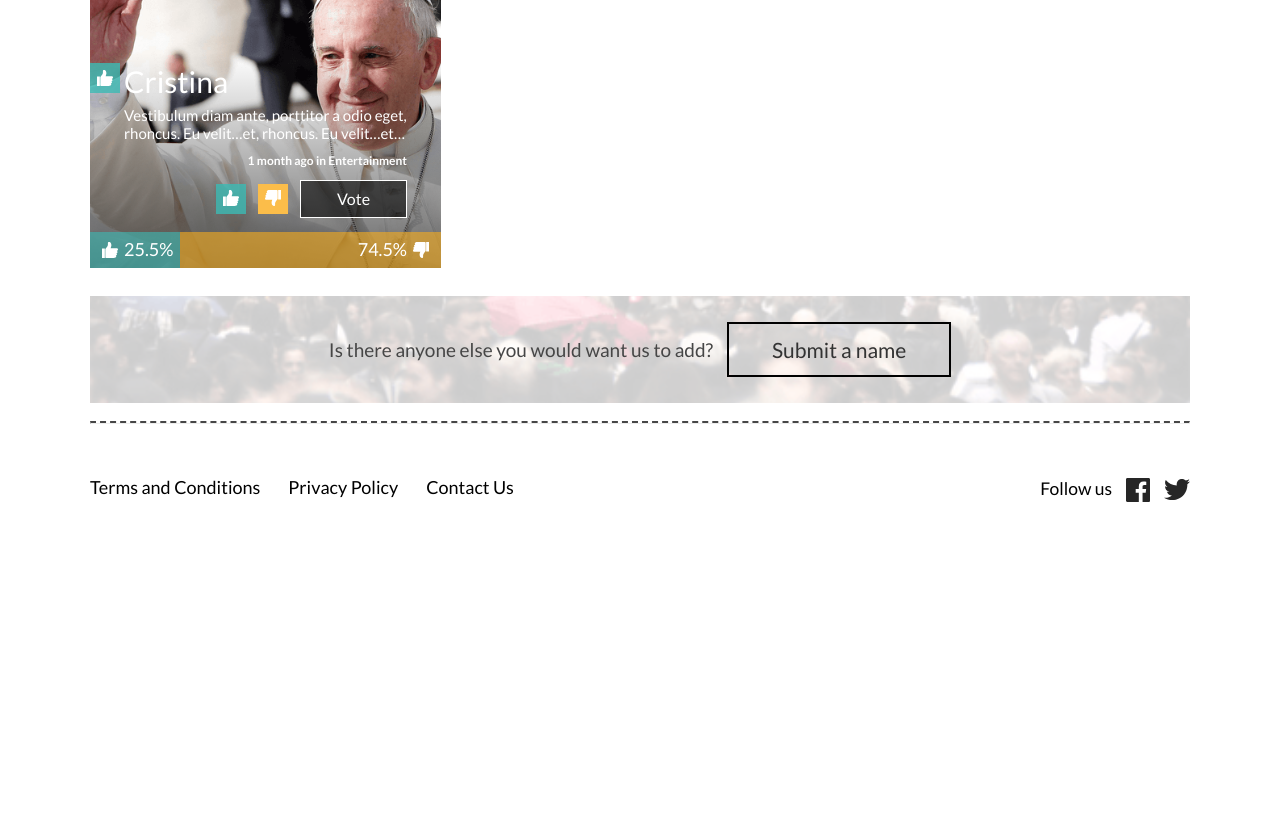
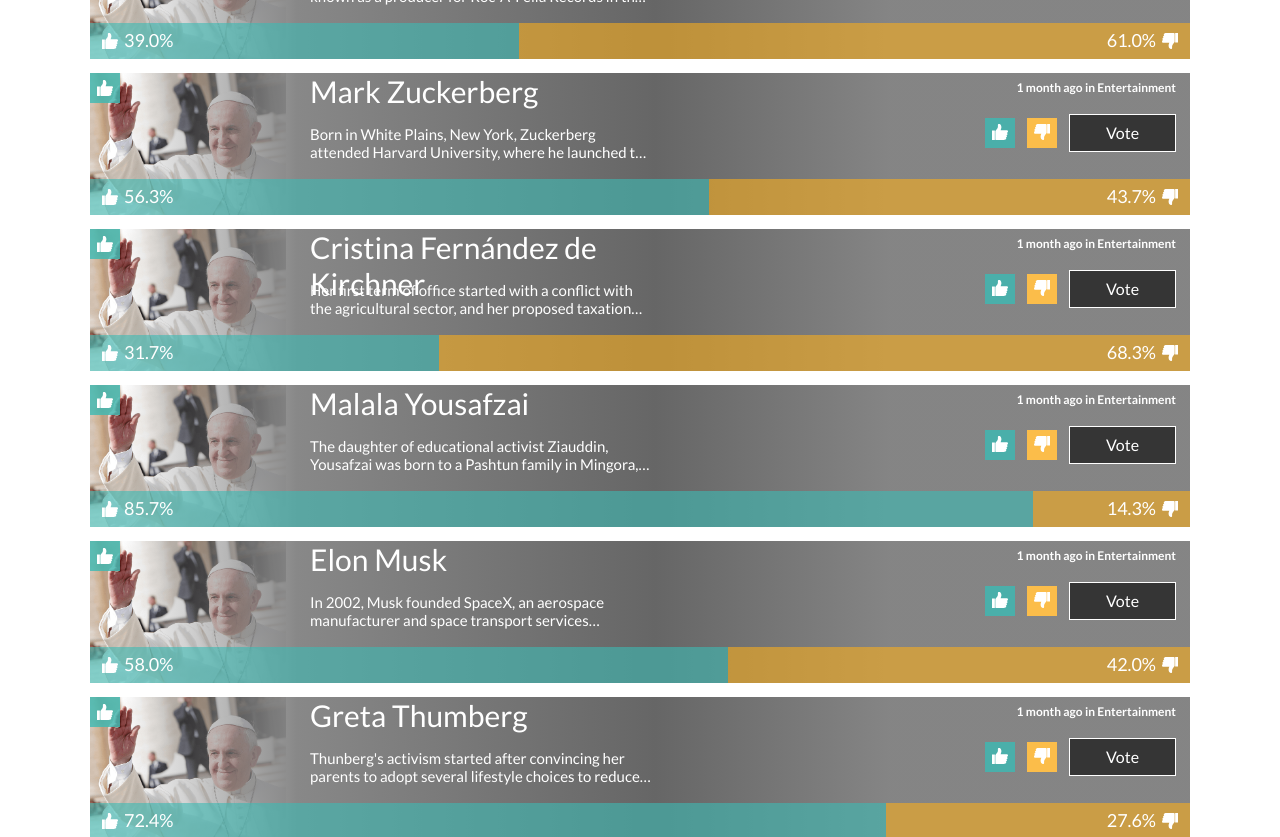
Before and after one commit to fxisco/zemoga-ui-test, a Vue app: page / in a window 1280 px wide. Shown: the part 740-1577 px from the top of the page. Before the commit the page ends 1290 px from the top, so only its background shows below. Built offline with nearby package versions, Linux system fonts and the light colour scheme.

Commit message:
feat: provide data

```diff
--- a/src/App.vue
+++ b/src/App.vue
@@ -5,6 +5,7 @@
 import Banner from './components/Banner.vue'
 import Footer from './components/Footer.vue'
 import PreviousRuling from './components/PreviousRuling.vue'
+import dataSource from './data-source'
 
 export default {
   name: 'App',
@@ -15,7 +16,10 @@
     Hero,
     Footer,
     PreviousRuling
-  }
+  },
+  mixins: [
+    dataSource
+  ]
 }
 
 </script>
--- a/src/components/PreviousRuling.vue
+++ b/src/components/PreviousRuling.vue
@@ -1,9 +1,15 @@
 <script>
 export default {
   name: 'PreviousRuling',
+  inject: ['rules'],
   data: () => ({
     bgImage: 'src/assets/pope-francis.png'
   }),
+  methods: {
+    calculatePercentage(rule, value) {
+      return ((value / (rule.votes.positive + rule.votes.negative)) * 100).toFixed(1)
+    }
+  }
 }
 </script>
 
@@ -16,14 +22,14 @@
         <option value="list">List</option>
       </select>
     </div>
-    <div class="ruling__content">
-      <div class="ruling__rule" :style="{ 'background-image': 'url(' + bgImage + ')' }">
+    <div class="ruling__content list">
+      <div class="ruling__rule list" v-for="(rule, i) in rules" :style="{ 'background-image': 'url(' + bgImage + ')' }" :key="`rule.${i}`">
         <div class="ruling__container">
           <div class="ruling__author-container">
-            <span class="ruling__author">Cristina</span>
+            <span class="ruling__author">{{ rule.name }}</span>
           </div>
           <p class="ruling__comment">
-            Vestibulum diam ante, porttitor a odio eget, rhoncus.  Eu velit…et, rhoncus.  Eu velit…et, rhoncus.  Eu velit…
+            {{ rule.description }}
           </p>
           <p class="ruling__time">
             1 month ago in Entertainment
@@ -36,11 +42,11 @@
         </div>
         <div class="ruling__overlay"></div>
         <div class="ruling__progress">
-          <div class="ruling__percentage ruling__progress-left" :style="{ width: '25.5%' }">
-            <img src="../assets/thumbs-up.svg" aria-hidden="true"> 25.5%
+          <div class="ruling__percentage ruling__progress-left" :style="{ width: `${calculatePercentage(rule, rule.votes.positive)}%` }">
+            <img src="../assets/thumbs-up.svg" aria-hidden="true"> {{ calculatePercentage(rule, rule.votes.positive) }}%
           </div>
-          <div class="ruling__percentage ruling__progress-right" :style="{ width: '74.5%' }">
-            74.5% <img src="../assets/thumbs-down.svg" aria-hidden="true">
+          <div class="ruling__percentage ruling__progress-right" :style="{ width: `${calculatePercentage(rule, rule.votes.negative)}%` }">
+            {{ calculatePercentage(rule, rule.votes.negative) }}% <img src="../assets/thumbs-down.svg" aria-hidden="true">
           </div>
         </div>
         <div class="ruling__vote like">
--- /dev/null
+++ b/src/data-source.js
@@ -0,0 +1,9 @@
+import rules from './data.json'
+
+export default {
+  provide () {
+    return {
+      rules: rules.data
+    }
+  }
+}
--- /dev/null
+++ b/src/data.json
@@ -0,0 +1,70 @@
+{
+    "data": [
+        {
+            "name": "Kanye West",
+            "description": "Born in Atlanta and raised in Chicago, West was first known as a producer for Roc-A-Fella Records in the early 2000s, producing singles for several mainstream artists.",
+            "category": "entertainment",
+            "picture": "kanye.png",
+            "lastUpdated": "2020-03-10T23:08:57.892Z",
+            "votes": {
+                "positive": 23,
+                "negative": 36
+            }
+        },
+        {
+            "name": "Mark Zuckerberg",
+            "description": "Born in White Plains, New York, Zuckerberg attended Harvard University, where he launched the Facebook social networking service from his dormitory room on February 4, 2004.",
+            "category": "business",
+            "picture": "mark.png",
+            "lastUpdated": "2021-02-14T23:10:19.134Z",
+            "votes": {
+                "positive": 418,
+                "negative": 324
+            }
+        },
+        {
+            "name": "Cristina Fernández de Kirchner",
+            "description": "Her first term of office started with a conflict with the agricultural sector, and her proposed taxation system was rejected.",
+            "category": "politics",
+            "picture": "cristina.png",
+            "lastUpdated": "2020-12-10T23:41:07.120Z",
+            "votes": {
+                "positive": 45,
+                "negative": 97
+            }
+        },
+        {
+            "name": "Malala Yousafzai",
+            "description": "The daughter of educational activist Ziauddin, Yousafzai was born to a Pashtun family in Mingora, Khyber Pakhtunkhwa, Pakistan. Her family came to run a chain of schools in the region.",
+            "category": "politics",
+            "picture": "malala.png",
+            "lastUpdated": "2020-12-10T23:41:07.120Z",
+            "votes": {
+                "positive": 18,
+                "negative": 3
+            }
+        },
+        {
+            "name": "Elon Musk",
+            "description": "In 2002, Musk founded SpaceX, an aerospace manufacturer and space transport services company, of which he is CEO, CTO, and lead designer.",
+            "category": "business",
+            "picture": "elon.png",
+            "lastUpdated": "2020-12-20T23:43:38.041Z",
+            "votes": {
+                "positive": 1237,
+                "negative": 894
+            }
+        },
+        {
+            "name": "Greta Thumberg",
+            "description": "Thunberg's activism started after convincing her parents to adopt several lifestyle choices to reduce their own carbon footprint.",
+            "category": "environment",
+            "picture": "greta.png",
+            "lastUpdated": "2021-02-26T23:44:50.326Z",
+            "votes": {
+                "positive": 118,
+                "negative": 45
+            }
+        }
+    ]
+}
```
